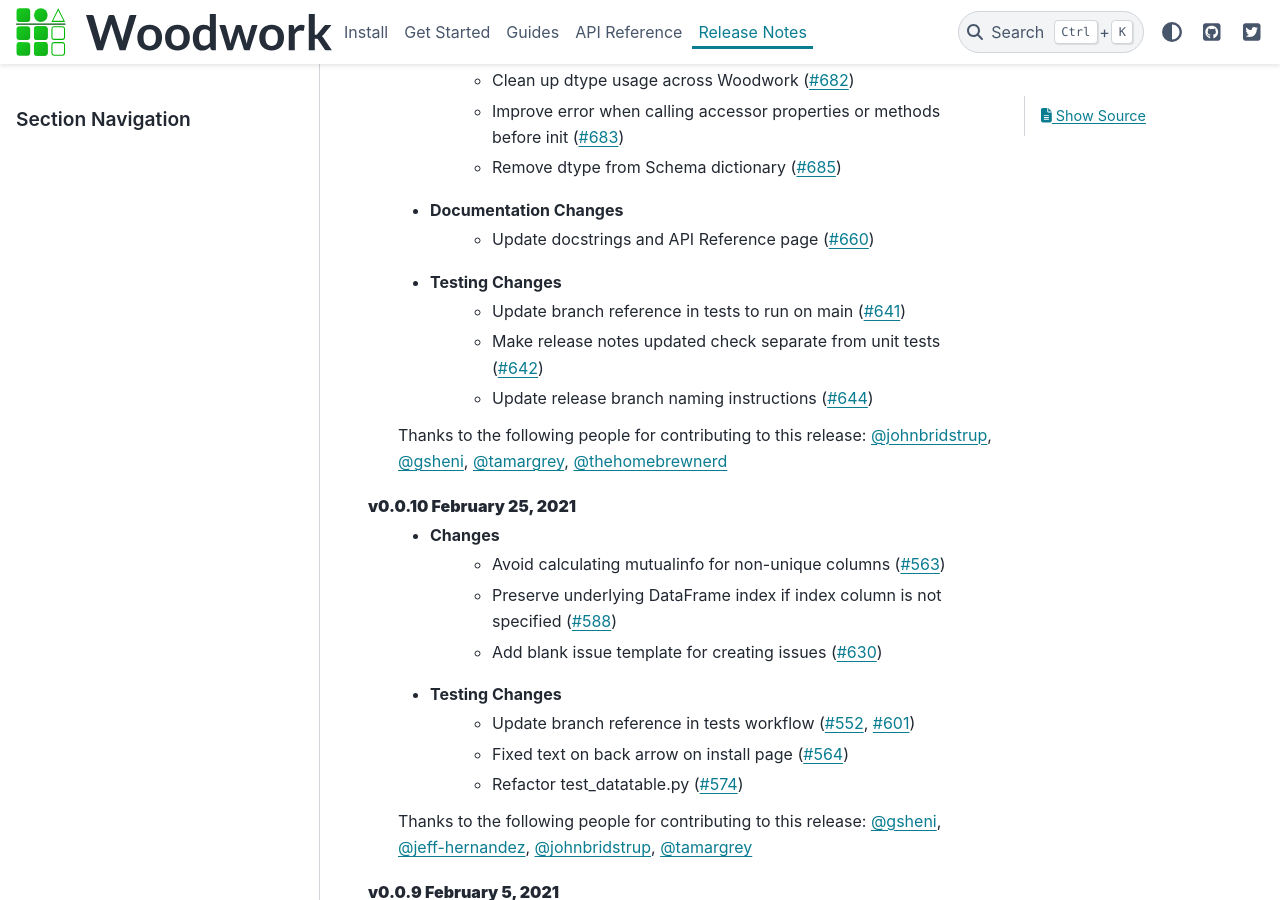
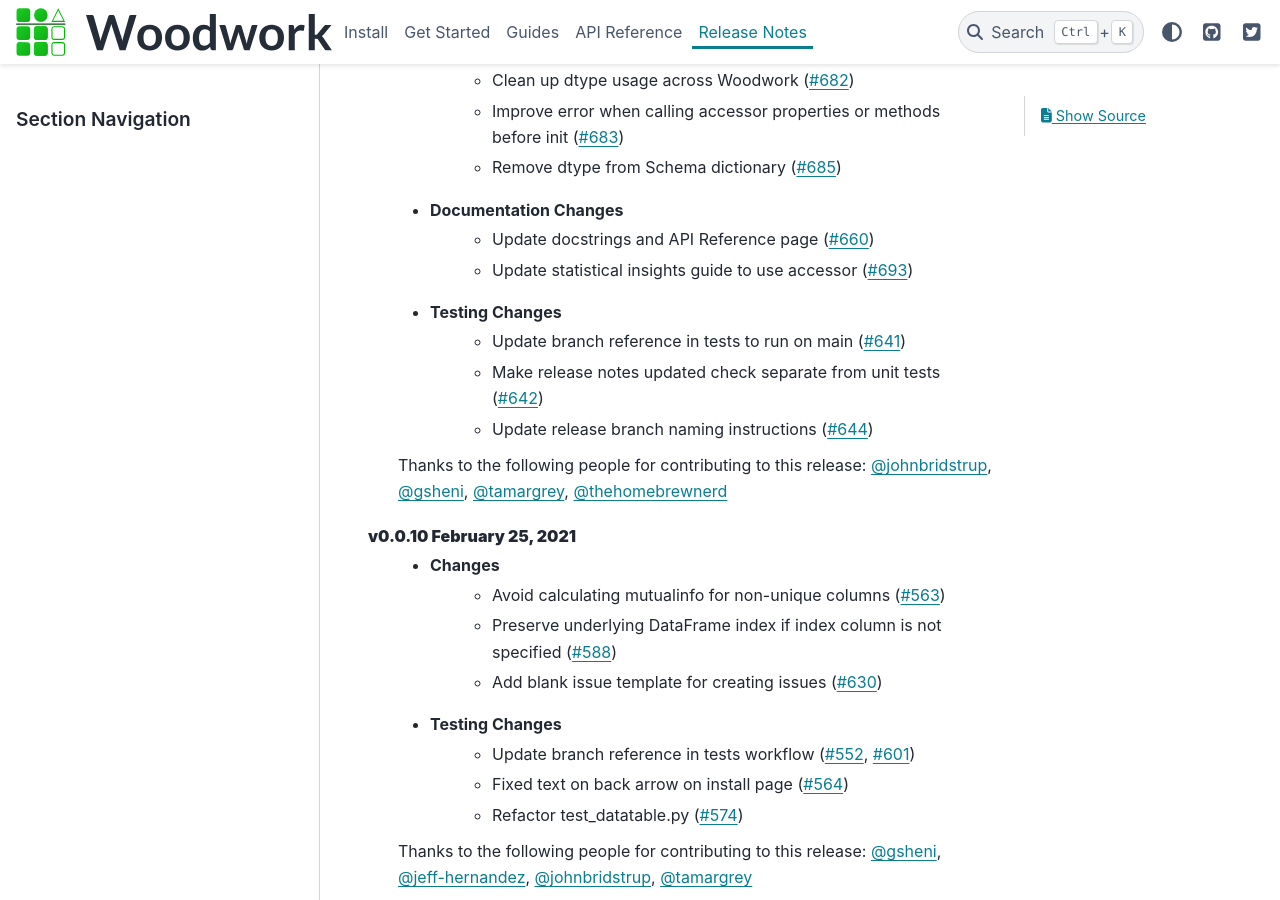
Before and after one commit to alteryx/woodwork, a Sphinx documentation site: the page built from docs/source/release_notes.rst, in a window 1280 px wide and 900 px high, scrolled down 2096 px. Built offline with Sphinx 7.4.7 and the PyData theme 0.15.4, drawn with Linux system fonts in a browser that asks for light colours; comment, search, counter and statistics services are not loaded.

Commit message:
update release notes

```diff
--- a/docs/source/release_notes.rst
+++ b/docs/source/release_notes.rst
@@ -55,6 +55,7 @@ Release Notes
         * Remove dtype from Schema dictionary (:pr:`685`)
     * Documentation Changes
         * Update docstrings and API Reference page (:pr:`660`)
+        * Update statistical insights guide to use accessor (:pr:`693`)
     * Testing Changes
         * Update branch reference in tests to run on main (:pr:`641`)
         * Make release notes updated check separate from unit tests (:pr:`642`)
```
